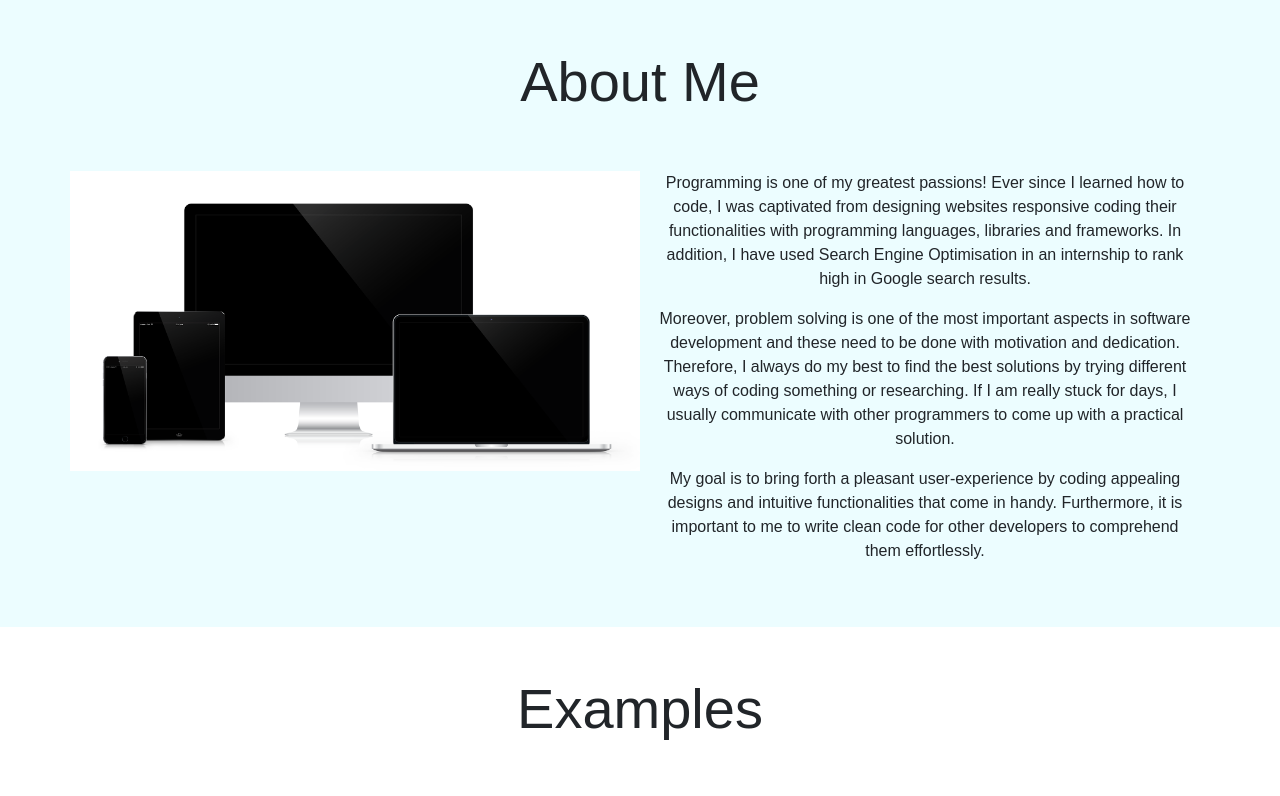
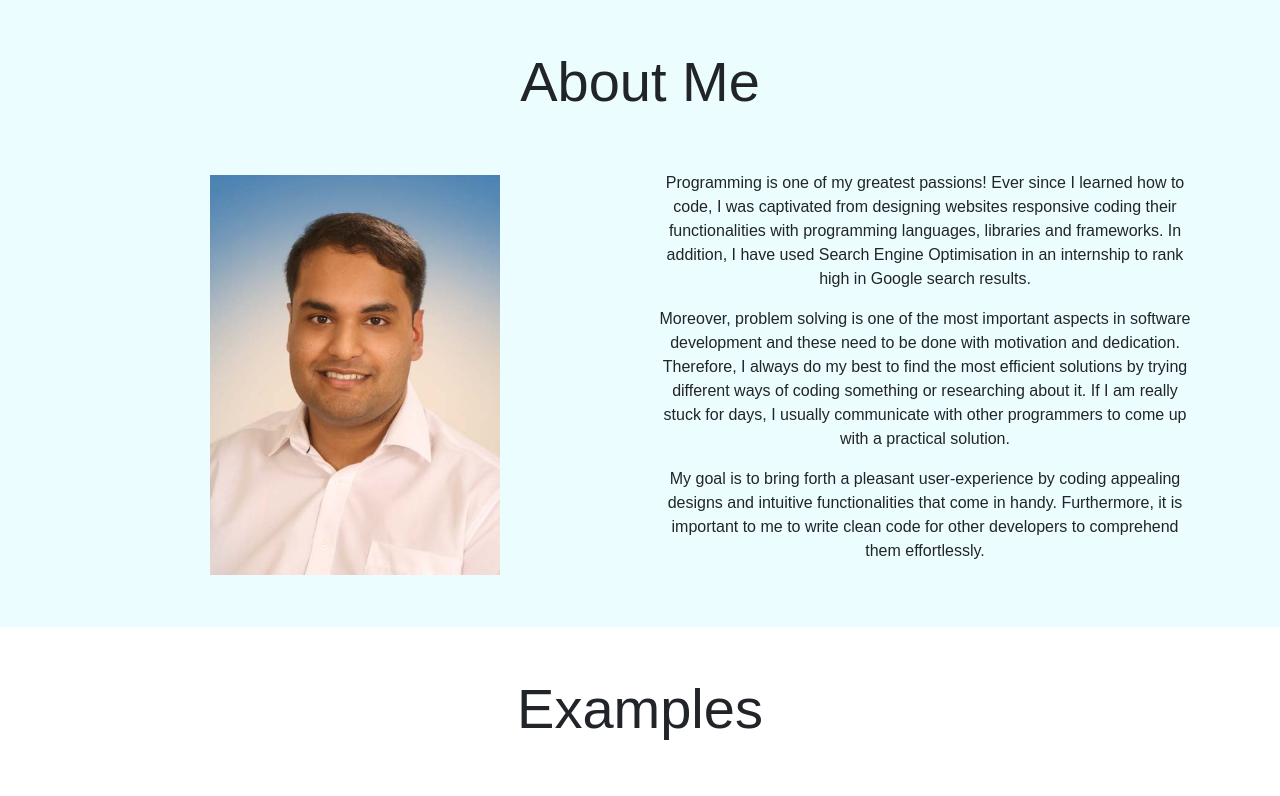
Before and after one commit to Rian1010/Portfolio, a React (Create React App) app in the folder portfolio/: page / in a window 1280 px wide. Shown: the part 760-1556 px from the top of the page. Built offline with nearby package versions, Linux system fonts and the light colour scheme.

Commit message:
Changed the picture in both about sections and made a few adjustments in the design and code

```diff
--- a/portfolio/src/components/About.js
+++ b/portfolio/src/components/About.js
@@ -3,7 +3,7 @@ import './App.css';
 import { Container, Row, Col } from 'react-bootstrap';
 
 function About() {
-    if (window.location.pathname == "/") {
+    if (window.location.pathname === "/") {
         return (
             <section className="blue-background pt-5" id="about">
                 <Container>
@@ -14,9 +14,9 @@ function About() {
                             </h2>
                         </Col>
                     </Row>
-                    <Row className="py-3 py-md-5">
-                        <Col xs={12} md={6} className="about-img"></Col>
-                        <Col xs={12} md={6} className="text-center pt-4 pt-md-0">
+                    <Row className="py-3 py-md-5 d-flex align-items-center">
+                        <Col xs={12} lg={6} className="about-img"></Col>
+                        <Col xs={12} lg={6} className="text-center pt-4 pt-lg-0">
                             <p>
                                 Programming is one of my greatest passions! Ever since I learned how to code, I was captivated
                                 from designing websites responsive coding their functionalities with programming languages, libraries
@@ -25,9 +25,10 @@ function About() {
                             </p>
                             <p>
                                 Moreover, problem solving is one of the most important aspects in software development and these
-                                need to be done with motivation and dedication. Therefore, I always do my best to find the best
-                                solutions by trying different ways of coding something or researching. If I am really stuck for
-                                days, I usually communicate with other programmers to come up with a practical solution.
+                                need to be done with motivation and dedication. Therefore, I always do my best to find the most
+                                efficient solutions by trying different ways of coding something or researching about it. If I am
+                                really stuck for days, I usually communicate with other programmers to come up with a practical
+                                solution.
                             </p>
                             <p>
                                 My goal is to bring forth a pleasant user-experience by coding appealing designs and intuitive
@@ -40,7 +41,7 @@ function About() {
             </section>
         );
     }
-    else if (window.location.pathname == "/de") {
+    else if (window.location.pathname === "/de") {
         return (
             <section className="blue-background pt-5" id="about">
                 <Container>
@@ -51,9 +52,9 @@ function About() {
                             </h2>
                         </Col>
                     </Row>
-                    <Row className="py-3 py-md-5">
-                        <Col xs={12} md={6} className="about-img"></Col>
-                        <Col xs={12} md={6} className="text-center pt-4 pt-md-0">
+                    <Row className="py-3 py-md-5 d-flex align-items-center">
+                        <Col xs={12} lg={6} className="about-img"></Col>
+                        <Col xs={12} lg={6} className="text-center pt-4 pt-lg-0">
                             <p>
                                 Programmieren ist einer meiner größten Leidenschaften! Seit ich gelernt habe zu codieren, war ich
                                 von responiven Gestaltungen von Websites bis zur Codierung ihrer Funktionalitäten mit
@@ -63,7 +64,7 @@ function About() {
                             <p>
                                 Darüber hinaus ist die Problemlösung einer der wichtigsten Aspekte in der Softwareentwicklung also
                                 müssen diese mit hoher Motivation und Engagement getan werden. Deshalb gebe ich immer mein Bestes,
-                                um die besten Lösungen zu finden, indem ich verschiedene Arten der Codierung ausprobiere oder viel
+                                um die effizienteste Lösungen zu finden, indem ich verschiedene Arten der Codierung ausprobiere oder viel
                                 recherchiere. Wenn ich aber tagelang feststecke, kommuniziere ich normalerweise mit anderen
                                 Programmierern, um eine praktische Lösung zu finden.
                             </p>
--- a/portfolio/src/components/App.css
+++ b/portfolio/src/components/App.css
@@ -100,15 +100,15 @@ body {
 .about-img {
   width: 100%;
   height: 300px;
-  background-image: url('../img/devices.png');
+  background-image: url('../img/about-picture.jpg');
   background-repeat: no-repeat;
   background-size: contain;
   background-position: center;
 }
 
-@media (min-width: 576px) {
+@media (min-width: 992px) {
   .about-img {
-    background-size: cover;
+    height: 400px
   }
 }
 
--- a/portfolio/src/components/Banner.js
+++ b/portfolio/src/components/Banner.js
@@ -5,7 +5,7 @@ import Row from 'react-bootstrap/Row';
 import Col from 'react-bootstrap/Col';
 
 function Banner() {
-    if (window.location.pathname == "/") {
+    if (window.location.pathname === "/") {
         return (
             <Container fluid>
                 <Row className="banner-row-1 d-flex align-items-center">
@@ -39,7 +39,7 @@ function Banner() {
             </Container>
         );
     }
-    else if (window.location.pathname == "/de") {
+    else if (window.location.pathname === "/de") {
         return (
             <Container fluid className="mt-5">
                 <Row className="banner-row-1 d-flex align-items-center">
--- a/portfolio/src/components/Cards.js
+++ b/portfolio/src/components/Cards.js
@@ -25,7 +25,7 @@ function Cards(props) {
     // }
 
 
-    if (window.location.pathname == "/") {
+    if (window.location.pathname === "/") {
         return (
             <Card style={{ width: '100%' }} className="mt-5">
                 <a onClick={showToast} variant="top" className={props.image} href={props.url} target="_blank" rel="noopener noreferrer"></a>
@@ -52,7 +52,7 @@ function Cards(props) {
             </Card>
         );
     }
-    else if (window.location.pathname == "/de") {
+    else if (window.location.pathname === "/de") {
         return (
             <Card style={{ width: '100%' }} className="mt-5">
                 <a onClick={showToast} variant="top" className={props.image} href={props.url} target="_blank" rel="noopener noreferrer"></a>
--- a/portfolio/src/components/Footer.js
+++ b/portfolio/src/components/Footer.js
@@ -2,7 +2,7 @@ import React from 'react';
 import { Container, Row, Col } from 'react-bootstrap';
 
 function Footer() {
-    if (window.location.pathname == "/") {
+    if (window.location.pathname === "/") {
         return (
             <Container className="py-5">
                 <Row className="text-center">
@@ -22,7 +22,7 @@ function Footer() {
             </Container>
         );
     }
-    else if (window.location.pathname == "/de") {
+    else if (window.location.pathname === "/de") {
         return (
             <Container className="py-5">
                 <Row className="text-center">
--- a/portfolio/src/components/Navbar.js
+++ b/portfolio/src/components/Navbar.js
@@ -1,6 +1,6 @@
 import React from 'react';
 import './App.css';
-import { Navbar, Nav, Button } from 'react-bootstrap';
+import { Navbar, Nav } from 'react-bootstrap';
 import { Link } from 'react-router-dom';
 
 function Navigation() {
--- a/portfolio/src/components/SkillBars.js
+++ b/portfolio/src/components/SkillBars.js
@@ -3,7 +3,7 @@ import { ProgressBar, Container, Row, Col } from 'react-bootstrap';
 import { jsSkills, pySkills, dbSkills, ucdSkills, versionControl, otherTools } from '../skills';
 
 function SkillBars() {
-    if (window.location.pathname == "/") {
+    if (window.location.pathname === "/") {
         return (
             <section className="blue-background py-5" id="skills">
                 <Container>
@@ -108,7 +108,7 @@ function SkillBars() {
             </section>
         );
     }
-    else if (window.location.pathname == "/de") {
+    else if (window.location.pathname === "/de") {
         return (
             <section className="blue-background py-5" id="skills">
                 <Container>
```
Also changed, not shown: portfolio/src/img/about-picture.jpg (added).
